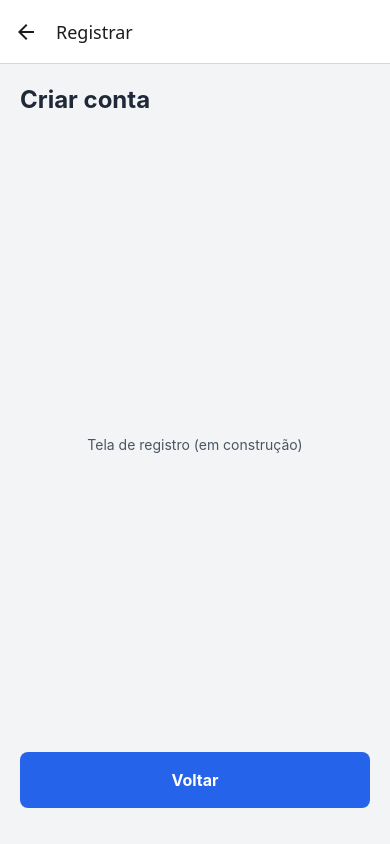
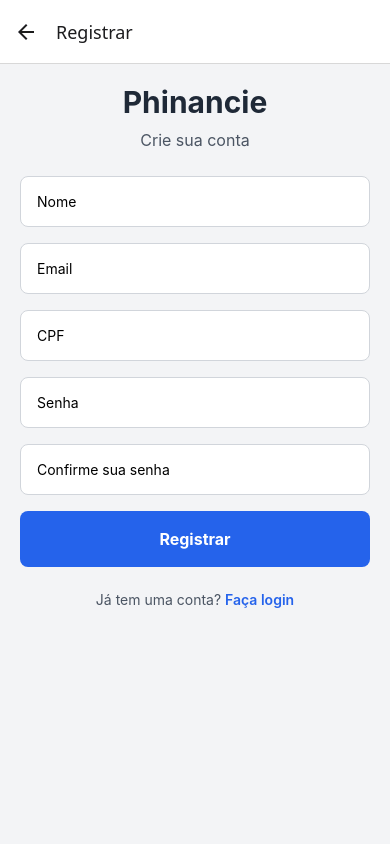
Before and after one commit to gustavobenazzi/Phinancie-Mobile, a React Native app in the folder frontend/: screen /Register in a window 390 px wide. Built offline with nearby package versions, Linux system fonts and the light colour scheme.

Commit message:
feat: implementa tela de registro com campos (nome, email, CPF, senha, confirmação) e link para login

```diff
--- a/frontend/src/screens/RegisterScreen.jsx
+++ b/frontend/src/screens/RegisterScreen.jsx
@@ -1,22 +1,96 @@
-import React from 'react';
-import { View, Text, TouchableOpacity } from 'react-native';
+import React, { useState } from 'react';
+import { View, Text, TextInput, TouchableOpacity, Alert } from 'react-native';
 import { useNavigation } from '@react-navigation/native';
 
 export default function RegisterScreen() {
   const navigation = useNavigation();
+  const [name, setName] = useState('');
+  const [email, setEmail] = useState('');
+  const [cpf, setCpf] = useState('');
+  const [password, setPassword] = useState('');
+  const [confirmPassword, setConfirmPassword] = useState('');
+  const [loading, setLoading] = useState(false);
+
+  const handleRegister = async () => {
+    if (!name || !email || !cpf || !password || !confirmPassword) {
+      Alert.alert('Erro', 'Preencha todos os campos');
+      return;
+    }
+    if (password !== confirmPassword) {
+      Alert.alert('Erro', 'As senhas não conferem');
+      return;
+    }
+    setLoading(true);
+    try {
+      // Backend ainda não possui rota de cadastro
+      Alert.alert('Info', 'Registro em construção. Redirecionando para login.');
+      navigation.navigate('Login');
+    } catch (e) {
+      Alert.alert('Erro', 'Não foi possível registrar');
+    } finally {
+      setLoading(false);
+    }
+  };
 
   return (
     <View className="flex-1 p-5 bg-gray-100">
-      <Text className="text-2xl font-bold mb-5 text-gray-800">Criar conta</Text>
-      <View className="flex-1 items-center justify-center">
-        <Text className="text-gray-600">Tela de registro (em construção)</Text>
+      <Text className="text-3xl font-bold text-center mb-2 text-gray-800">Phinancie</Text>
+      <Text className="text-base text-center mb-6 text-gray-600">Crie sua conta</Text>
+
+      <TextInput
+        className="bg-white p-4 rounded-lg mb-4 border border-gray-300"
+        placeholder="Nome"
+        value={name}
+        onChangeText={setName}
+      />
+
+      <TextInput
+        className="bg-white p-4 rounded-lg mb-4 border border-gray-300"
+        placeholder="Email"
+        value={email}
+        onChangeText={setEmail}
+        keyboardType="email-address"
+        autoCapitalize="none"
+      />
+
+      <TextInput
+        className="bg-white p-4 rounded-lg mb-4 border border-gray-300"
+        placeholder="CPF"
+        value={cpf}
+        onChangeText={setCpf}
+        keyboardType="numeric"
+      />
+
+      <TextInput
+        className="bg-white p-4 rounded-lg mb-4 border border-gray-300"
+        placeholder="Senha"
+        value={password}
+        onChangeText={setPassword}
+        secureTextEntry
+      />
+
+      <TextInput
+        className="bg-white p-4 rounded-lg mb-4 border border-gray-300"
+        placeholder="Confirme sua senha"
+        value={confirmPassword}
+        onChangeText={setConfirmPassword}
+        secureTextEntry
+      />
+
+      <TouchableOpacity
+        className={`p-4 rounded-lg items-center ${loading ? 'bg-gray-400' : 'bg-blue-600'}`}
+        onPress={handleRegister}
+        disabled={loading}
+      >
+        <Text className="text-white text-base font-bold">{loading ? 'Registrando...' : 'Registrar'}</Text>
+      </TouchableOpacity>
+
+      <View className="flex-row justify-center mt-6">
+        <Text className="text-gray-600">Já tem uma conta? </Text>
+        <TouchableOpacity onPress={() => navigation.navigate('Login')}>
+          <Text className="text-blue-600 font-semibold">Faça login</Text>
+        </TouchableOpacity>
       </View>
-      <TouchableOpacity
-        className="p-4 rounded-lg items-center bg-blue-600 mb-4"
-        onPress={() => navigation.goBack()}
-      >
-        <Text className="text-white text-base font-bold">Voltar</Text>
-      </TouchableOpacity>
     </View>
   );
 }
```
